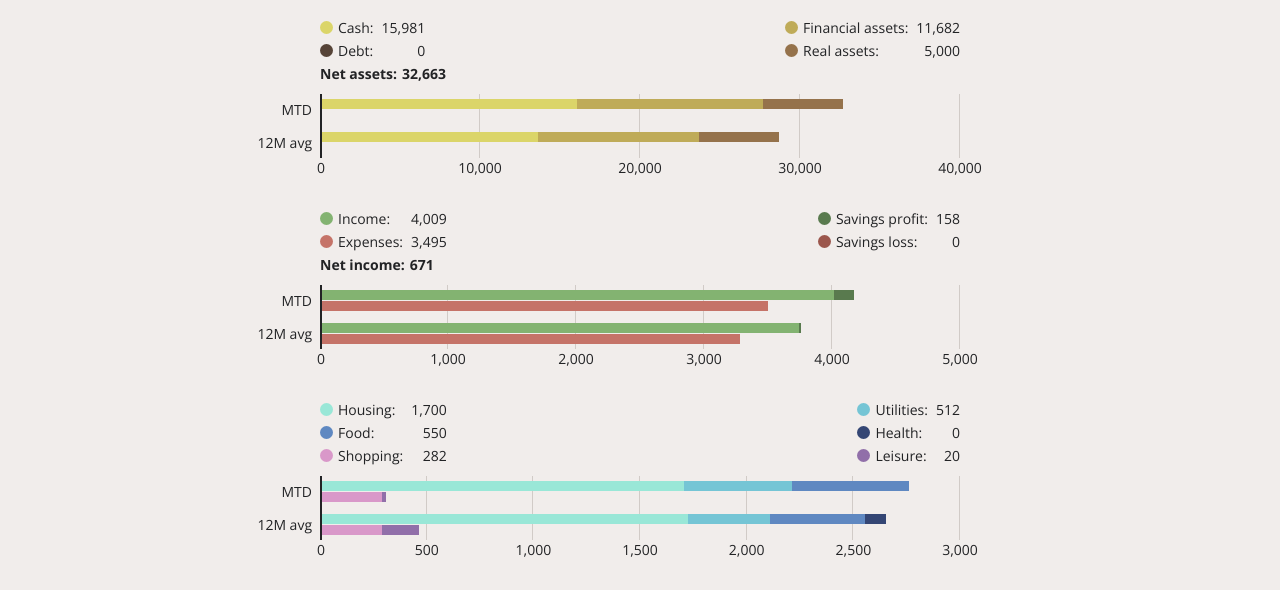
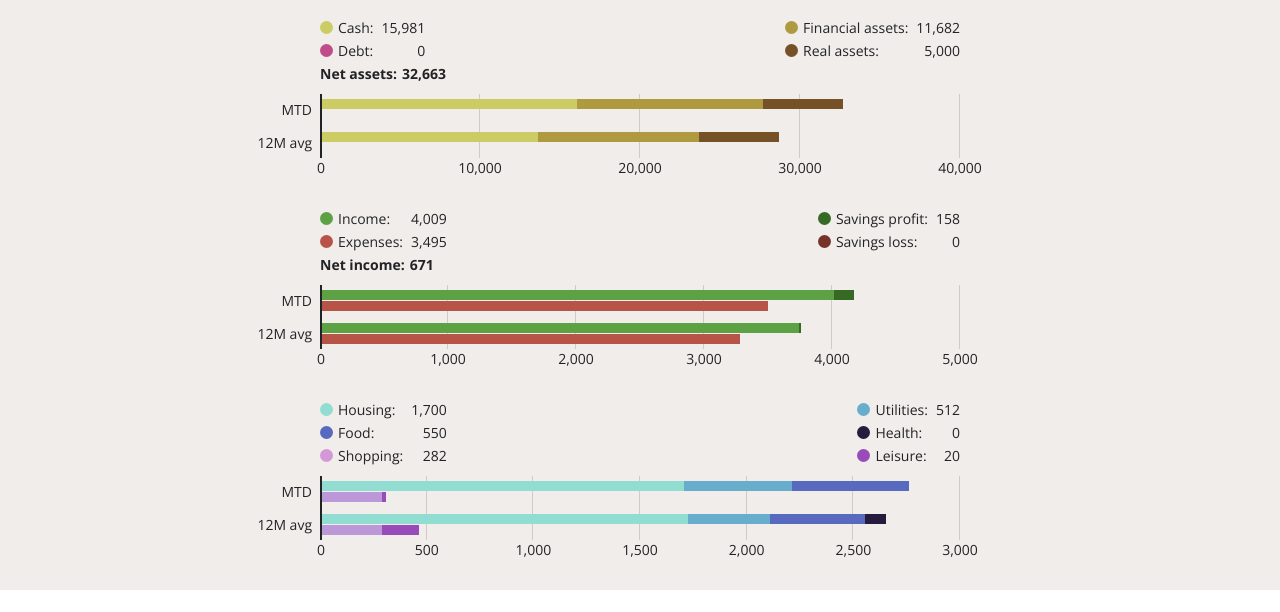
Before and after one commit to tzhg/my-budget, a website built with webpack: page dist/index.html in a window 1280 px wide. Shown: the part 126-738 px from the top of the page. Built offline with nearby package versions, Linux system fonts and the light colour scheme; a web font is replaced by a local one.

Commit message:
Change colours

```diff
--- a/src/index.js
+++ b/src/index.js
@@ -23,72 +23,72 @@ const intraPad = 1;
 const dataInfo = {
     "cash": {
         "label": "Cash",
-        "colour": "#dbd569",
+        "colour": "#cbcc64",
         "chart": 0
     },
     "financial": {
         "label": "Financial assets",
-        "colour": "#bfab58",
+        "colour": "#af9a40",
         "chart": 0
     },
     "real": {
         "label": "Real assets",
-        "colour": "#95724b",
+        "colour": "#765128",
         "chart": 0
     },
     "debt": {
         "label": "Debt",
-        "colour": "#564337",
+        "colour": "#c14c89",
         "chart": 0
     },
     "income": {
         "label": "Income",
-        "colour": "#83b371",
+        "colour": "#5da145",
         "chart": 1
     },
     "expenses": {
         "label": "Expenses",
-        "colour": "#c57368",
+        "colour": "#b85447",
         "chart": 1
     },
     "profit": {
         "label": "Savings profit",
-        "colour": "#597a4e",
+        "colour": "#366a24",
         "chart": 1
     },
     "loss": {
         "label": "Savings loss",
-        "colour": "#9b564c",
+        "colour": "#76332a",
         "chart": 1
     },
     "housing": {
         "label": "Housing",
-        "colour": "#99e7d7",
+        "colour": "#92ddd1",
         "chart": 2
     },
     "food": {
         "label": "Food",
-        "colour": "#5f88c1",
+        "colour": "#586abf",
         "chart": 2
     },
     "shopping": {
         "label": "Shopping",
-        "colour": "#d998c9",
+        "colour": "#bc98d9",
         "chart": 2
     },
     "utilities": {
         "label": "Utilities",
-        "colour": "#75c5d5",
+        "colour": "#68aecc",
         "chart": 2
     },
     "health": {
         "label": "Health",
-        "colour": "#344674",
+        "colour": "#261a3d",
         "chart": 2
     },
     "leisure": {
         "label": "Leisure",
-        "colour": "#916fa9",
+        "colour": "#994cb9",
         "chart": 2
     }
 }
--- a/src/style.css
+++ b/src/style.css
@@ -212,9 +212,9 @@ html {
 .grid-line-first {
     position: absolute;
     top: 0;
-    border-left: 2px solid var(--black);
+    background-color: var(--black);
     height: 100%;
-    width: 5px;
+    width: 2px;
     pointer-events: none;
     z-index: 2;
 }
@@ -231,20 +231,20 @@ html {
     text-align: right;
 }
 
-.label-cash .legend-icon { background-color: #dbd569; }
-.label-financial .legend-icon { background-color: #bfab58; }
-.label-real .legend-icon { background-color: #95724b; }
-.label-debt .legend-icon { background-color: #564337; }
-.label-income .legend-icon { background-color: #83b371; }
-.label-expenses .legend-icon { background-color: #c57368; }
-.label-profit .legend-icon { background-color: #597a4e; }
-.label-loss .legend-icon { background-color: #9b564c; }
-.label-housing .legend-icon { background-color: #99e7d7; }
-.label-food .legend-icon { background-color: #5f88c1; }
-.label-shopping .legend-icon { background-color: #d998c9; }
-.label-utilities .legend-icon { background-color: #75c5d5; }
-.label-health .legend-icon { background-color: #344674; }
-.label-leisure .legend-icon { background-color: #916fa9; }
+.label-cash .legend-icon { background-color: #cbcc64; }
+.label-financial .legend-icon { background-color: #af9a40; }
+.label-real .legend-icon { background-color: #765128; }
+.label-debt .legend-icon { background-color: #c14c89; }
+.label-income .legend-icon { background-color: #5da145; }
+.label-expenses .legend-icon { background-color: #b85447; }
+.label-profit .legend-icon { background-color: #366a24; }
+.label-loss .legend-icon { background-color: #76332a; }
+.label-housing .legend-icon { background-color: #92ddd1; }
+.label-food .legend-icon { background-color: #586abf; }
+.label-shopping .legend-icon { background-color: #d498d9; }
+.label-utilities .legend-icon { background-color: #68aecc; }
+.label-health .legend-icon { background-color: #261a3d; }
+.label-leisure .legend-icon { background-color: #994cb9; }
 
 .tooltip {
     background-color: white;
```
Also changed, not shown: dist/bundle.js, 1 other file.
